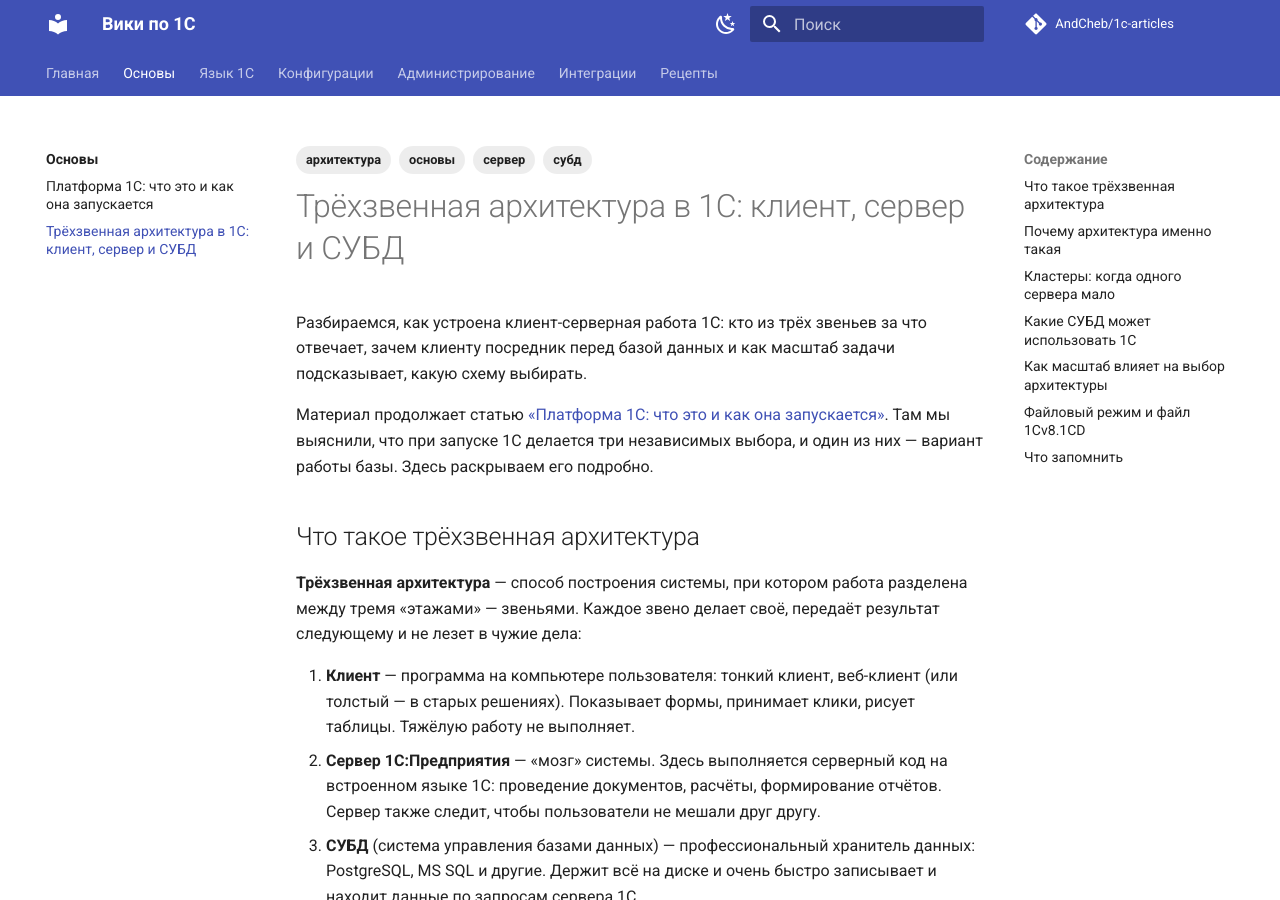
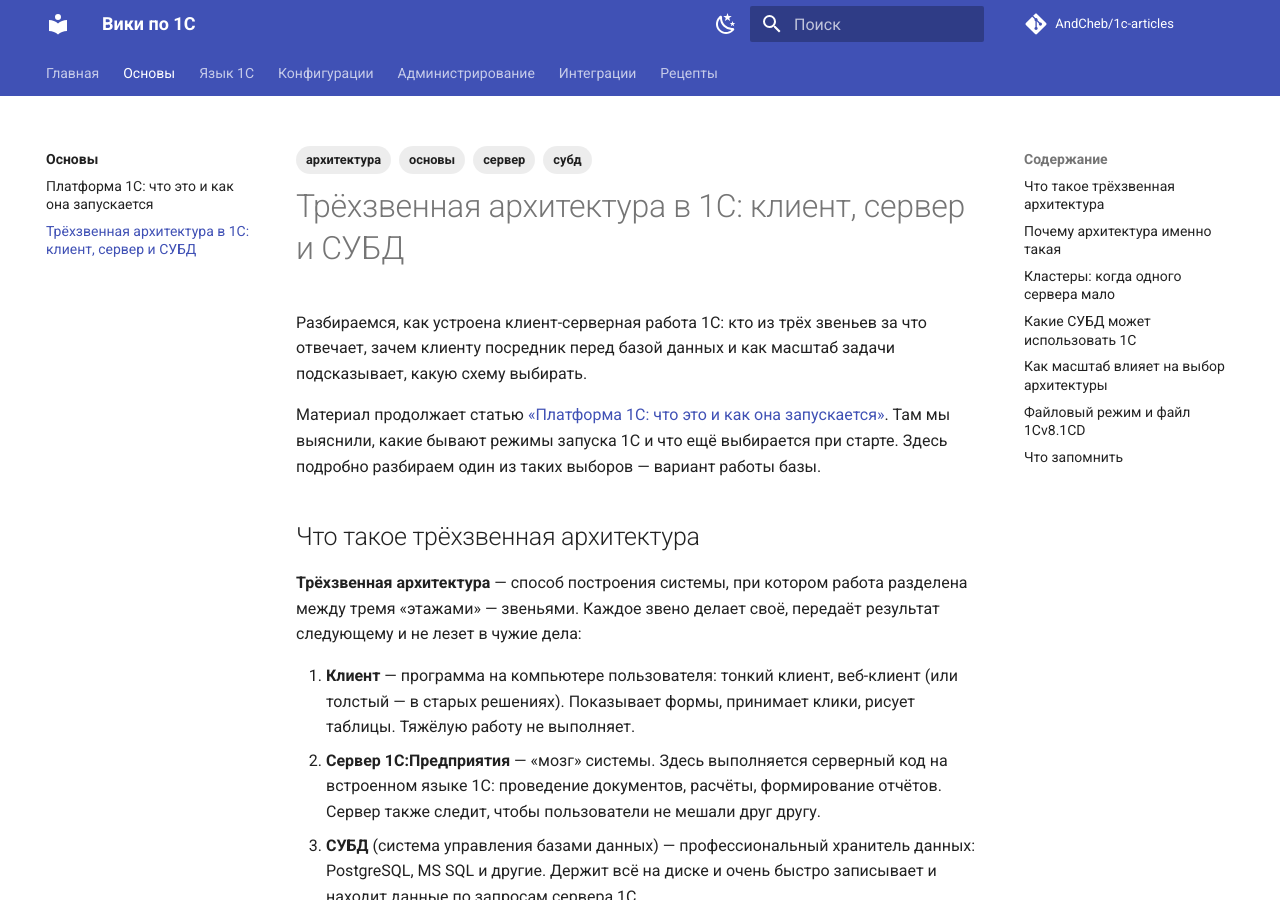
Before and after one commit to AndCheb/1c-articles, an MkDocs documentation site: the page built from docs/basics/three-tier-architecture.md, in a window 1280 px wide and 900 px high. Built offline with MkDocs 1.6.1 and Material for MkDocs 9.7.7, drawn with Linux system fonts in a browser that asks for light colours; comment, search, counter and statistics services are not loaded.

Commit message:
Статья о трёхзвенной архитектуре: вступление переформулировано без пересказа трёх выборов
Co-authored-by: Cursor <cursoragent@cursor.com>

```diff
--- a/docs/basics/three-tier-architecture.md
+++ b/docs/basics/three-tier-architecture.md
@@ -10,7 +10,7 @@ tags:
 
 Разбираемся, как устроена клиент-серверная работа 1С: кто из трёх звеньев за что отвечает, зачем клиенту посредник перед базой данных и как масштаб задачи подсказывает, какую схему выбирать.
 
-Материал продолжает статью [«Платформа 1С: что это и как она запускается»](platform.md). Там мы выяснили, что при запуске 1С делается три независимых выбора, и один из них — вариант работы базы. Здесь раскрываем его подробно.
+Материал продолжает статью [«Платформа 1С: что это и как она запускается»](platform.md). Там мы выяснили, какие бывают режимы запуска 1С и что ещё выбирается при старте. Здесь подробно разбираем один из таких выборов — вариант работы базы.
 
 ## Что такое трёхзвенная архитектура
 
```
